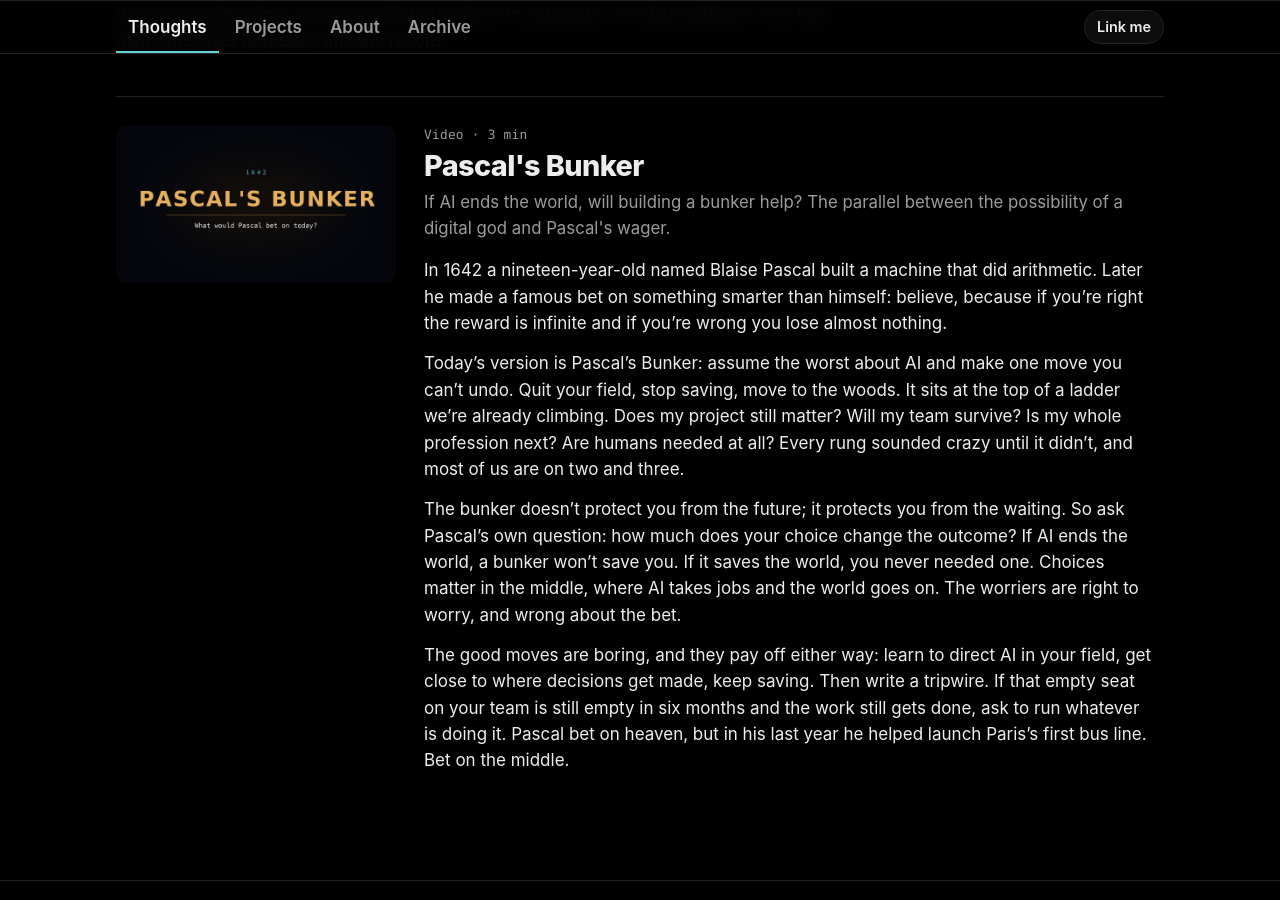
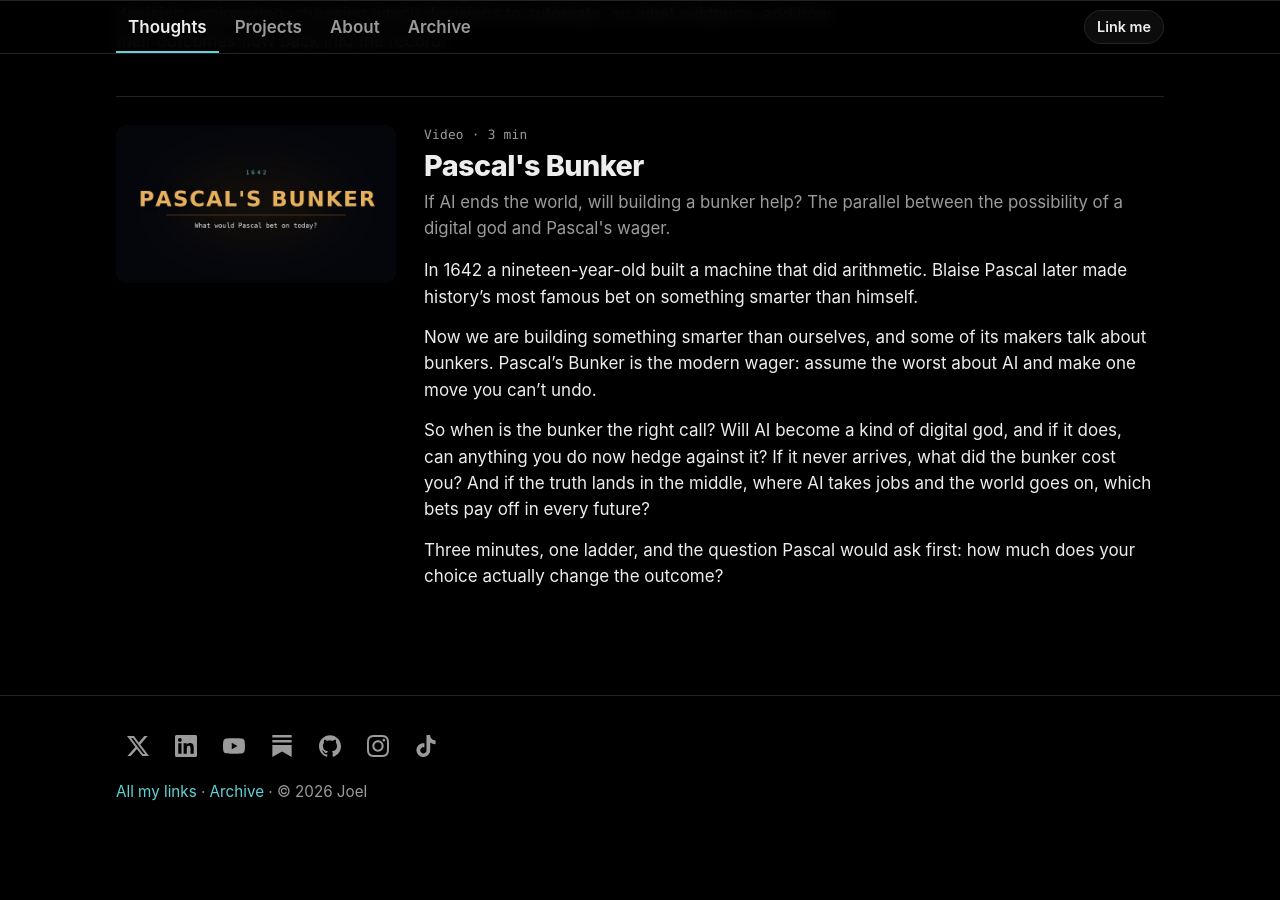
Before and after one commit to joelisjoel/joelisjoel.github.io, a Jekyll site: the page built from thoughts/index.html, in a window 1280 px wide and 900 px high, scrolled down 1072 px. Built offline with Jekyll 4.4.1, drawn with Linux system fonts in a browser that asks for light colours; after the commit the page ends 1916 px from its top, so only the background shows below that.

Commit message:
Pascal's Bunker: a 139-word teaser that raises the questions
Replaces the summary with the questions the video takes on: when is the
bunker the right call, could AI become a digital god and can you hedge
against it, what the bunker costs if it never comes, and which bets pay
off in every future.

Co-Authored-By: Claude Opus 5.5 <noreply@anthropic.com>
Claude-Session: https://claude.ai/code/session_019C3MjovY97mk1cbe7h5pxm

```diff
--- a/_data/home.yml
+++ b/_data/home.yml
@@ -71,31 +71,22 @@ sections:
           between the possibility of a digital god and Pascal's wager.
         image: /images/home/video-pascals-bunker.jpg
         more: |
-          In 1642 a nineteen-year-old named Blaise Pascal built a machine that
-          did arithmetic. Later he made a famous bet on something smarter than
-          himself: believe, because if you're right the reward is infinite and
-          if you're wrong you lose almost nothing.
+          In 1642 a nineteen-year-old built a machine that did arithmetic.
+          Blaise Pascal later made history's most famous bet on something
+          smarter than himself.
 
-          Today's version is Pascal's Bunker: assume the worst about AI and
-          make one move you can't undo. Quit your field, stop saving, move to
-          the woods. It sits at the top of a ladder we're already climbing.
-          Does my project still matter? Will my team survive? Is my whole
-          profession next? Are humans needed at all? Every rung sounded crazy
-          until it didn't, and most of us are on two and three.
+          Now we are building something smarter than ourselves, and some of
+          its makers talk about bunkers. Pascal's Bunker is the modern wager:
+          assume the worst about AI and make one move you can't undo.
 
-          The bunker doesn't protect you from the future; it protects you from
-          the waiting. So ask Pascal's own question: how much does your choice
-          change the outcome? If AI ends the world, a bunker won't save you. If
-          it saves the world, you never needed one. Choices matter in the
-          middle, where AI takes jobs and the world goes on. The worriers are
-          right to worry, and wrong about the bet.
+          So when is the bunker the right call? Will AI become a kind of
+          digital god, and if it does, can anything you do now hedge against
+          it? If it never arrives, what did the bunker cost you? And if the
+          truth lands in the middle, where AI takes jobs and the world goes
+          on, which bets pay off in every future?
 
-          The good moves are boring, and they pay off either way: learn to
-          direct AI in your field, get close to where decisions get made, keep
-          saving. Then write a tripwire. If that empty seat on your team is
-          still empty in six months and the work still gets done, ask to run
-          whatever is doing it. Pascal bet on heaven, but in his last year he
-          helped launch Paris's first bus line. Bet on the middle.
+          Three minutes, one ladder, and the question Pascal would ask first:
+          how much does your choice actually change the outcome?
 
   - id: projects
     title: Projects
```
